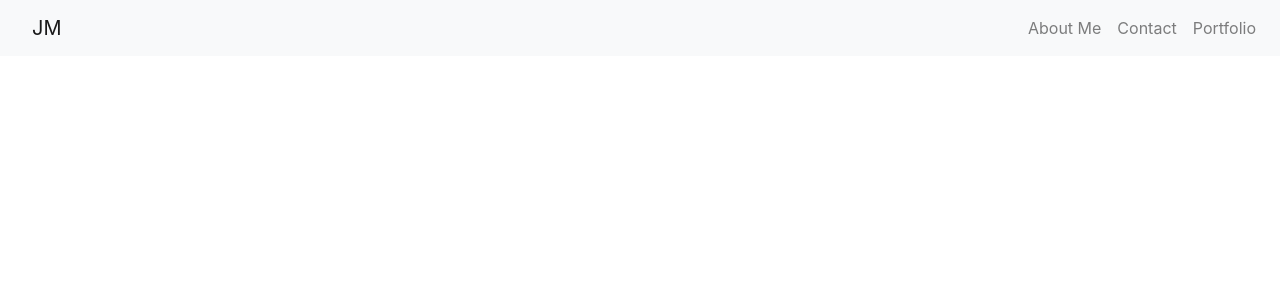
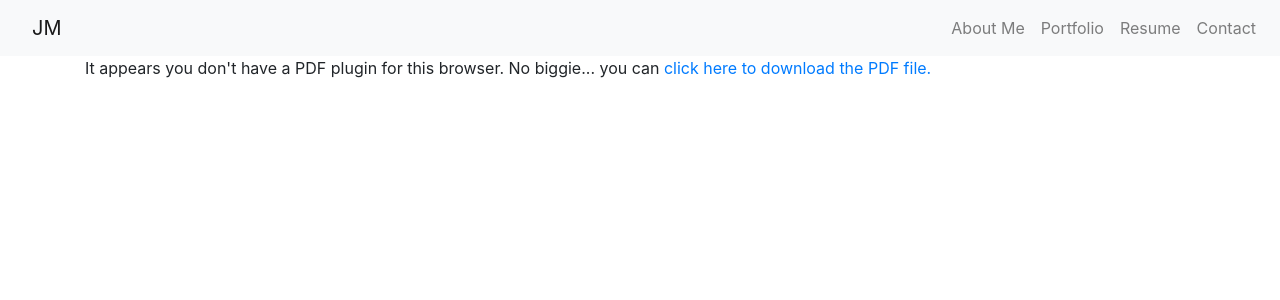
Before and after one commit to JonMisner/react-portfolio, a React (Create React App) app in the folder client/: page /resume in a window 1280 px wide. Shown: the top 300 px of the page. Built offline with nearby package versions, Linux system fonts and the light colour scheme.

Commit message:
added resume page

```diff
--- a/client/package.json
+++ b/client/package.json
@@ -12,6 +12,7 @@
 		"popper.js": "^1.16.1",
 		"react": "^17.0.1",
 		"react-dom": "^17.0.1",
+		"react-pdf": "^5.0.0",
 		"react-responsive": "^8.1.1",
 		"react-router-dom": "^5.2.0",
 		"react-scripts": "4.0.0",
--- a/client/src/App.js
+++ b/client/src/App.js
@@ -7,6 +7,7 @@ import Navbar from "./components/navbar.js";
 import Frontpage from "./components/frontpage";
 import Contact from "./components/contact";
 import Portfolio from "./components/portfolio";
+import Resume from "./components/resume.js";
 
 function App() {
   return (
@@ -16,6 +17,7 @@ function App() {
             <Route exact path="/" component={Frontpage} />
             <Route path="/portfolio" component={Portfolio} />
             <Route path="/contact" component={Contact} />
+            <Route path="/resume" component={Resume} />
           </Container>
       </div>
   );
--- a/client/src/components/contact.js
+++ b/client/src/components/contact.js
@@ -42,11 +42,11 @@ const Contact = (props) => {
                             <Row>
                                 {/* <Col xs="5"><img className="headshot shadow bg-white rounded mt-3" src={headshot} alt="Headshot"/></Col> */}
                                 <Col className="text-Left m-3">
-                                    <CardTitle className="lead text-center font-weight-bold">Software Engineer</CardTitle>
+                                    <CardTitle className="lead text-center font-weight-bold">Full Stack Developer</CardTitle>
                                     <hr className="m-3" />
-                                    <NavLink href="mailto:Joseph.Young.Dev@gmail.com"><img className="logo" src={emailLogo} alt="Logo"/> : Joseph Young</NavLink>
-                                    <NavLink href="https://www.linkedin.com/in/joe-young-8a499a18a/"><img className="logo" src={linkedinLogo} alt="Logo"/> : Joseph Young</NavLink>
-                                    <NavLink href="https://github.com/JYoung32"><img className="logo" src={githubLogo} alt="Logo"/> : JYoung32</NavLink>
+                                    <NavLink href="mailto:jonmisner.developer@gmail.com"><img className="logo" src={emailLogo} alt="Logo"/> : Jon Misner</NavLink>
+                                    <NavLink href="https://www.linkedin.com/in/joe-young-8a499a18a/"><img className="logo" src={linkedinLogo} alt="Logo"/> : Jon Misner</NavLink>
+                                    <NavLink href="https://github.com/JYoung32"><img className="logo" src={githubLogo} alt="Logo"/> : JonMisner</NavLink>
                                 </Col>
                             </Row>
                         </CardBody>
--- a/client/src/components/frontpage.js
+++ b/client/src/components/frontpage.js
@@ -16,11 +16,11 @@ render() {
             <h1 className="display-4">Jon Misner</h1>
             <h4 className="subtitle">Full Stack Developer</h4>
             <hr className="my-4"/>
-            <p>I grew up in Tucson, and studied at the University of Arizona. Much of my professional life has been spent in restaurants serving, bartending, and managing. I moved to Chicago in 2012, and I'm currently studying full stack development at Northwestern University.</p>
+            <p>A fresh full stack developer, I’m ready to create and develop a stunning UX in web applications. I studied at Northwestern University where I gained skills in several different web development technologies, with an emphasis on MERN .  My background is in the Service Industry (with my passion being wine and cocktails) and I can bring that work ethic over with me to this new field. With an emphasis on mobile friendly and responsive designs, my goal is to provide polished, sleek, and engaging web applications. Furthermore, I strive to make the UI approachable, and intuitively easy to use for even novice users. Group projects have been a highlight of my coding experience, and I look forward to collaborating with other talented developers and engineers..</p>
           </div>
            <div className="col">
             <img src={photo} className="img-fluid img-thumbnail rounded-circle" alt="Jon"/>
-            <a target="_blank" id="resume" href="./assets/MISNERresume2020.pdf">Resume</a>
+            {/* <a target="_blank" id="resume" href="./assets/MISNERresume2020.pdf">Resume</a> */}
            </div>
       </div>
       <h4 className="subtitle">Familiar With</h4>
--- a/client/src/components/navbar.js
+++ b/client/src/components/navbar.js
@@ -20,13 +20,18 @@ const Navigation = (props) => {
               </NavLink>
             </NavItem>
             <NavItem>
-              <NavLink href="/contact">
-                Contact
+              <NavLink href="/portfolio">
+                Portfolio
               </NavLink>
             </NavItem>
             <NavItem>
-              <NavLink href="/portfolio">
-                Portfolio
+              <NavLink href="/resume">
+                Resume
+              </NavLink>
+            </NavItem>
+            <NavItem>
+              <NavLink href="/contact">
+                Contact
               </NavLink>
             </NavItem>
           </Nav>
--- a/client/src/components/resume.js
+++ b/client/src/components/resume.js
@@ -1,8 +1,19 @@
 import React from "react";
+import resume from "./MISNERresume2020.pdf";
+// import { Document, Page } from 'react-pdf';
+import { Jumbotron } from "reactstrap";
 
 class Resume extends React.Component {
 
+  render() {
+   return (
+   <object data={resume} type="application/pdf" width="100%" height="800px">
+      <p>It appears you don't have a PDF plugin for this browser.
+       No biggie... you can <a href={resume}>click here to
+         download the PDF file.</a></p>
+   </object>
+   );
+  };
+ }
 
-}
-
-export default Resume;
+ export default Resume;
```
Also changed, not shown: client/public/manifest.json (deleted), 2 other files (tests, documents, lock files or other folders).
